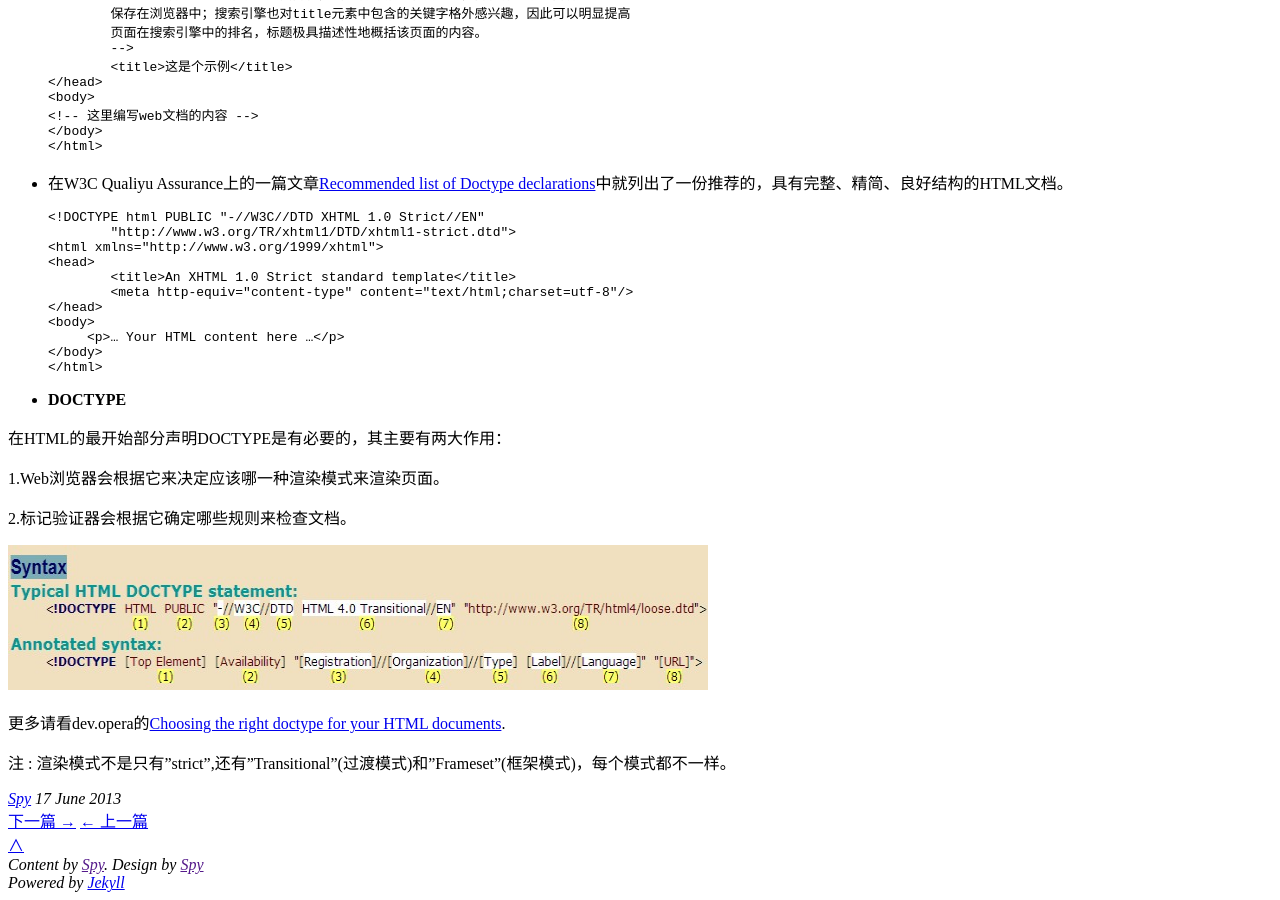
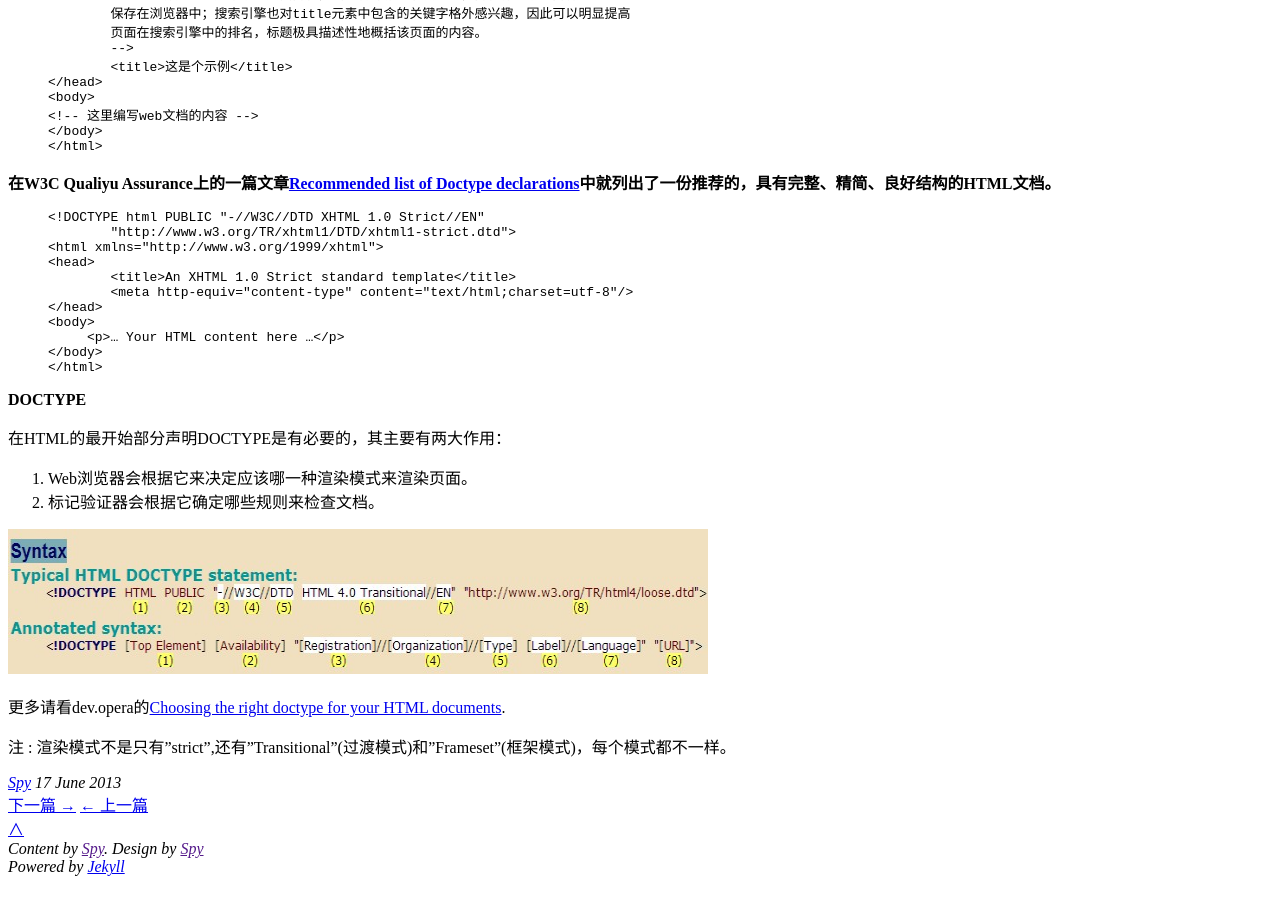
Before and after one commit to pigerla/pigerla.github.com, a Jekyll site: the page built from _posts/2013-06-17-编写HTML之创建良好标记.md, in a window 1280 px wide and 900 px high, scrolled down 1069 px. Built offline with Jekyll 4.4.1, drawn with Linux system fonts in a browser that asks for light colours; comment, search, counter and statistics services are not loaded.

Commit message:
optimize the earliest two posts

```diff
--- a/_posts/2013-06-17-编写HTML之创建良好标记.md
+++ b/_posts/2013-06-17-编写HTML之创建良好标记.md
@@ -5,11 +5,11 @@ tagline: "Supporting tagline"
 tags : [html, 标记, CSS禅意花园笔记]
 ---
 
-#### 我们编写HTML文档都力求文档结构良好，只要HTML文档结构良好，将很容易通过添加一层CSS作为修饰，让文档样式变得更加漂亮。那么我们如何设计来编写出正确、合理的文档结构呢？在这里主要讲“创建良好的标记”的结构、内容。
-
-+ **见下面HTML文档代码与注释**
+#### 我们编写HTML文档都力求文档结构良好，只要HTML文档结构良好，将很容易通过添加一层CSS作为修饰，让文档样式变得更加漂亮。那么我们如何设计来编写出正确、合理的文档结构呢？在这里主要讲“创建良好的标记”的结构、内容。 ####
 
 <!--break-->
+
+**见下面HTML文档代码与注释**
 
 {% highlight html %}
 <!--
@@ -55,8 +55,7 @@ tags : [html, 标记, CSS禅意花园笔记]
 </html>
 {% endhighlight %}
 
-
-+ 在W3C Qualiyu Assurance上的一篇文章[Recommended list of Doctype declarations](http://www.w3.org/QA/2002/04/valid-dtd-list.html#DTD/ "可去看详细说明文档")中就列出了一份推荐的，具有完整、精简、良好结构的HTML文档。
+**在W3C Qualiyu Assurance上的一篇文章[Recommended list of Doctype declarations](http://www.w3.org/QA/2002/04/valid-dtd-list.html#DTD/ "可去看详细说明文档")中就列出了一份推荐的，具有完整、精简、良好结构的HTML文档。**
 
 {% highlight html %}
 <!DOCTYPE html PUBLIC "-//W3C//DTD XHTML 1.0 Strict//EN"
@@ -72,15 +71,14 @@ tags : [html, 标记, CSS禅意花园笔记]
 </html>
 {% endhighlight %}
 
-+ **DOCTYPE**
+**DOCTYPE**
 
 在HTML的最开始部分声明DOCTYPE是有必要的，其主要有两大作用：
 
-1.Web浏览器会根据它来决定应该哪一种渲染模式来渲染页面。
+1. Web浏览器会根据它来决定应该哪一种渲染模式来渲染页面。
+2. 标记验证器会根据它确定哪些规则来检查文档。
 
-2.标记验证器会根据它确定哪些规则来检查文档。
-
-<img src="http://pigerla.com/assets/images/DOCTYPE语法.jpg" alt="DOCTYPE语法" title="DOCTYPE语法" width="700" height="145"/>
+<img src="http://pigerla.com/assets/images/20130617/DOCTYPE语法.jpg" alt="DOCTYPE语法" title="DOCTYPE语法" width="700" height="145"/>
 
 更多请看dev.opera的[Choosing the right doctype for your HTML documents](http://dev.opera.com/articles/view/14-choosing-the-right-doctype-for-your/ "前往详细说明").
 
```
Also changed, not shown: _posts/2013-06-12-用jekyll-bootstrap搭建博客.md (added, +36 -0 lines), _posts/2013-06-12-用jekyll-bootstrap搭建本技术Blog.md (deleted, +0 -47 lines), assets/images/20130612/create_repository.jpg (renamed from assets/images/create_repository.jpg), assets/images/20130612/use_jekyll-bootstrap.jpg (renamed from assets/images/use_jekyll-bootstrap.jpg), assets/images/20130617/DOCTYPE语法.jpg (renamed from assets/images/DOCTYPE语法.jpg), assets/images/me.jpeg (deleted).
